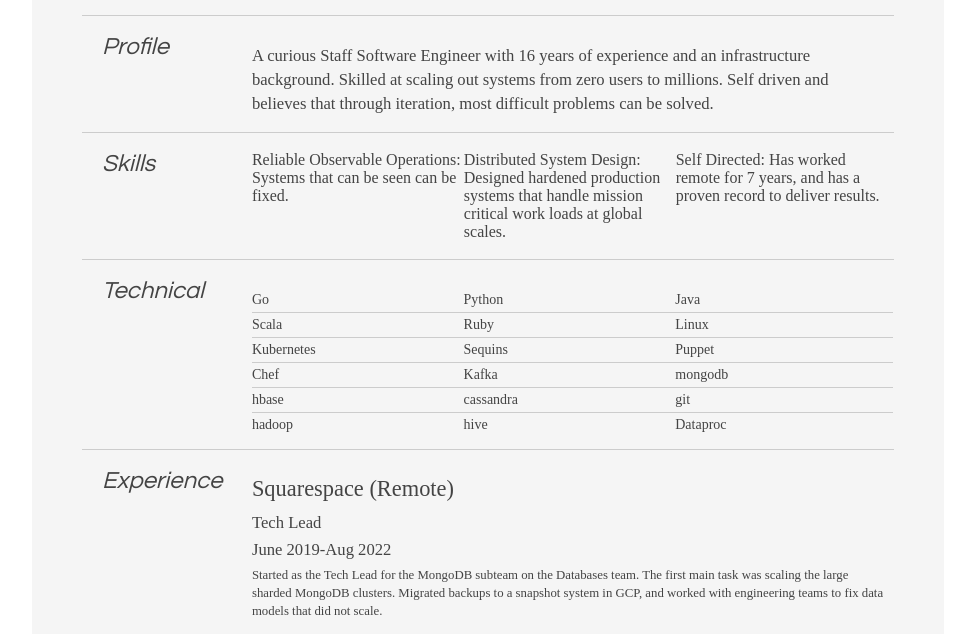
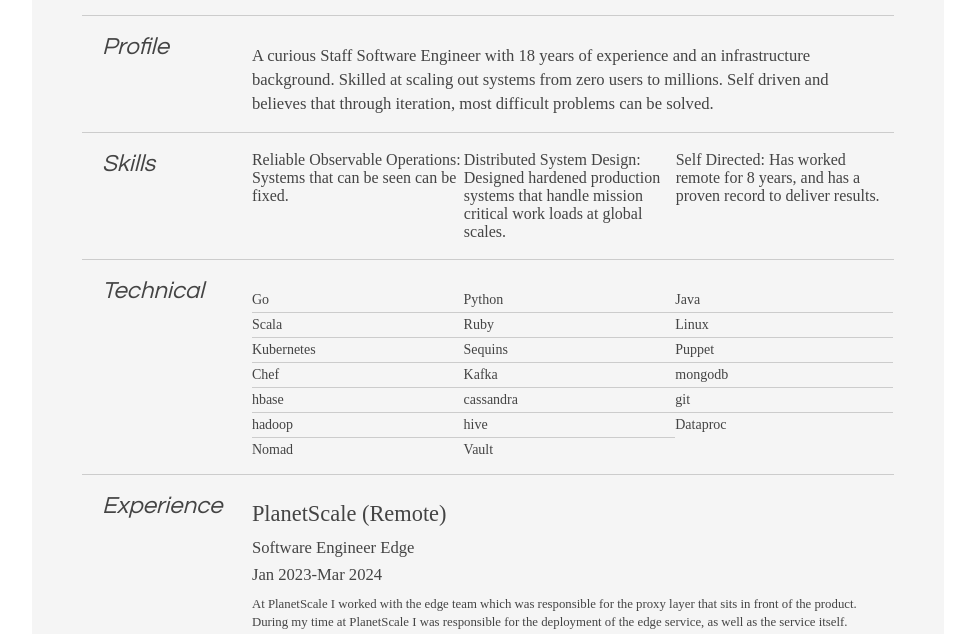
Before and after one commit to scottjab/scottjab.github.io, a plain HTML site: page index.html in a window 1280 px wide. Shown: the part 151-785 px from the top of the page, without its empty margins (152-1127 px from the left). Drawn offline with Linux system fonts and the light colour scheme.

Commit message:
Updates!

```diff
--- a/index.html
+++ b/index.html
@@ -285,10 +285,6 @@
   right: 50px;
   position: absolute;
 }
-body.pdf ul li {
-  width: 33%;
-  float: left;
-}
 body.pdf ul dl {
   margin: 0;
   padding: 0.3em 0 0;
@@ -430,11 +426,13 @@
   margin: 0;
   padding: 0;
   list-style: none;
-  display: table;
+  display: flex;
+  flex-wrap: wrap;
 }
 ul li {
   margin: 0;
   padding: 0;
+  flex-basis: 33%;
 }
 ul dl {
   margin: .3em 0 0;
@@ -562,10 +560,6 @@
     float: left;
     width: 78%;
   }
-  ul li {
-    width: 33%;
-    float: left;
-  }
   ul dl dt {
     font-size: 122%;
     font-weight: normal;
@@ -625,7 +619,7 @@
 
 <h3 id="profile">Profile</h3>
 
-<p>A curious Staff Software Engineer with 16 years of experience and an infrastructure background. Skilled at scaling out systems from zero users to millions. Self driven and believes that through iteration, most difficult problems can be solved.</p>
+<p>A curious Staff Software Engineer with 18 years of experience and an infrastructure background. Skilled at scaling out systems from zero users to millions. Self driven and believes that through iteration, most difficult problems can be solved.</p>
 
 <hr />
 
@@ -634,7 +628,7 @@
 <ul>
 <li>Reliable Observable Operations: Systems that can be seen can be fixed.</li>
 <li>Distributed System Design: Designed hardened production systems that handle mission critical work loads at global scales. </li>
-<li>Self Directed: Has worked remote for 7 years, and has a proven record to deliver results.</li>
+<li>Self Directed: Has worked remote for 8 years, and has a proven record to deliver results.</li>
 </ul>
 
 <hr />
@@ -660,6 +654,8 @@
 <li>hadoop</li>
 <li>hive</li>
 <li>Dataproc</li>
+<li>Nomad</li>
+<li>Vault</li>
 </ol>
 
 <hr />
@@ -667,6 +663,16 @@
 <h3 id="experience">Experience</h3>
 
 <dl>
+<dt>PlanetScale (Remote)</dt>
+<dd>
+<p><em>Software Engineer Edge</em>
+<em>Jan 2023-Mar 2024</em></p>
+
+<p>At PlanetScale I worked with the edge team which was responsible for the proxy layer that sits in front of the product. During my time at PlanetScale I was responsible for the deployment of the edge service, as well as the service itself.</p>
+
+<p>When I joined, the Edge service was unique at PlanetScale as it did not live in kubernetes and was hand deployed.  I developed a deployment system that used Hashicorp Nomad&#8217;s exec driver to deploy the service, and run configuration management without ssh, or the need of a configuration management service. This project allowed us to replace our edge VMs every 14 days automatically with zero downtime. This allowed the service to automatically scale with the needs of our users.</p>
+</dd>
+
 <dt>Squarespace (Remote)</dt>
 <dd>
 <p><em>Tech Lead</em>
```
